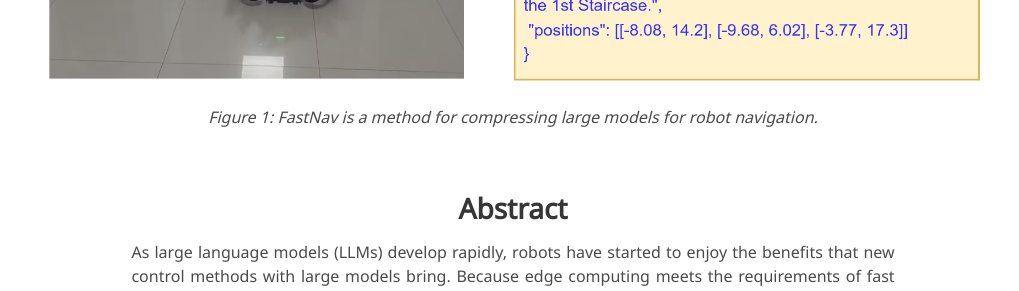
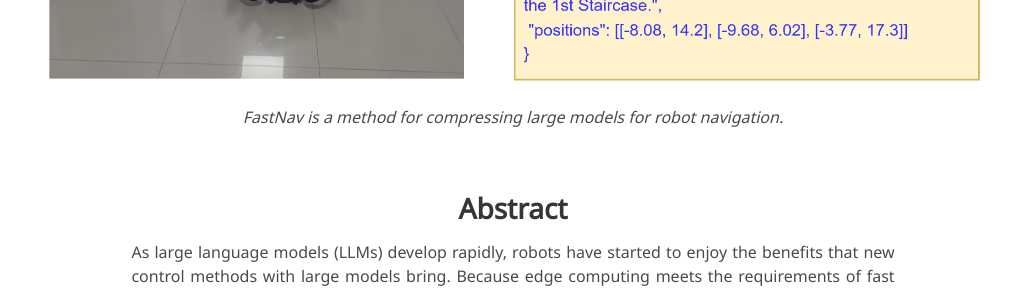
Before and after one commit to Elycyx/Elycyx.github.io, a Jekyll site: the page built from index.md, in a window 1280 px wide and 900 px high, scrolled down 729 px. Shown: the part 154-445 px from the top of the window, without its empty margins (127-1146 px from the left). Built offline with Jekyll 4.4.1, drawn with Linux system fonts in a browser that asks for light colours; some web fonts are replaced.

Commit message:
Update index.md

```diff
--- a/index.md
+++ b/index.md
@@ -15,7 +15,7 @@ data: https://huggingface.co/docs/datasets
 
 <div style="text-align: center;">
     <img src="/static/image/Figure1.png" alt="Figure1" style="max-width: 100%; height: auto;">
-    <p><em>Figure 1: FastNav is a method for compressing large models for robot navigation.</em></p>
+    <p><em>FastNav is a method for compressing large models for robot navigation.</em></p>
 </div>
 
 <br><br>
```
